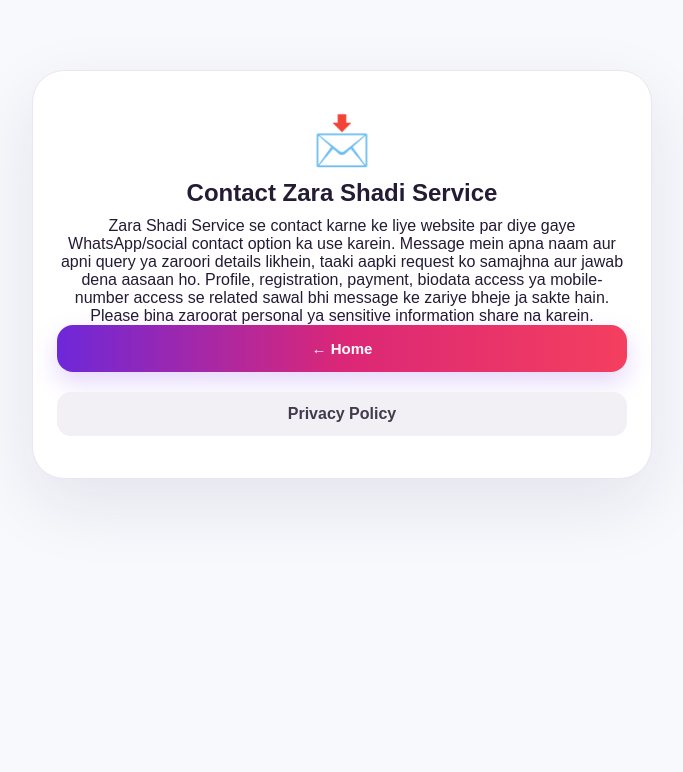
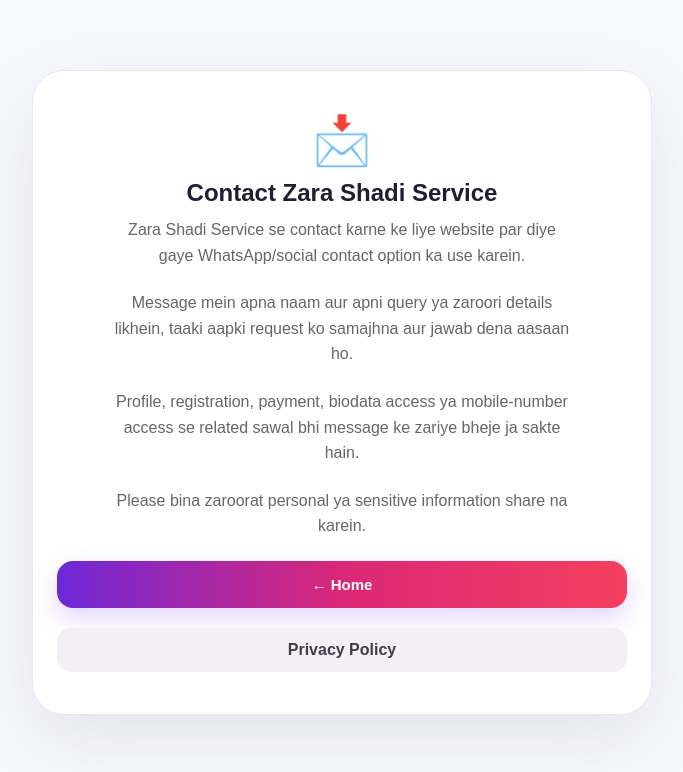
Before and after one commit to islam20111975-ops/zarashadiservice, a Next.js app: page /contact in a window 1280 px wide. Shown: the top 772 px of the page, without its empty margins (298-981 px from the left). Built offline with nearby package versions, Linux system fonts and the light colour scheme; no server answers; the database is empty.

Commit message:
Fix contact page loading

```diff
--- a/app/contact/page.js
+++ b/app/contact/page.js
@@ -1,14 +1,7 @@
-"use client";
+import Link from "next/link";
 
-import {useEffect,useState} from "react";
-import Link from "next/link";
-import {doc,getDoc} from "firebase/firestore";
-import {db} from "../../lib/firebase";
-
-const fallback="Zara Shadi Service se contact karne ke liye website par diye gaye WhatsApp/social contact option ka use karein.\n\nMessage mein apna naam aur apni query ya zaroori details likhein, taaki aapki request ko samajhna aur jawab dena aasaan ho.\n\nProfile, registration, payment, biodata access ya mobile-number access se related sawal bhi message ke zariye bheje ja sakte hain.\n\nPlease bina zaroorat personal ya sensitive information share na karein.";
+export const metadata={title:"Contact",description:"Zara Shadi Service contact details"};
 
 export default function Contact(){
-  const [content,setContent]=useState("");
-  useEffect(()=>{getDoc(doc(db,"settings","legalPages")).then(s=>{if(s.exists())setContent(s.data().contact||"")}).catch(()=>{})},[]);
-  return <main><section className="cardPage siteState"><div className="siteStateIcon">📩</div><h1>Contact Zara Shadi Service</h1><div className="pageContent">{content||fallback}</div><div className="siteStateActions"><Link className="primaryAction" href="/">← Home</Link><Link className="backAction" href="/privacy">Privacy Policy</Link></div></section></main>;
+  return <main><section className="cardPage siteState"><div className="siteStateIcon">📩</div><h1>Contact Zara Shadi Service</h1><div className="pageContent"><p>Zara Shadi Service se contact karne ke liye website par diye gaye WhatsApp/social contact option ka use karein.</p><p>Message mein apna naam aur apni query ya zaroori details likhein, taaki aapki request ko samajhna aur jawab dena aasaan ho.</p><p>Profile, registration, payment, biodata access ya mobile-number access se related sawal bhi message ke zariye bheje ja sakte hain.</p><p>Please bina zaroorat personal ya sensitive information share na karein.</p></div><div className="siteStateActions"><Link className="primaryAction" href="/">← Home</Link><Link className="backAction" href="/privacy">Privacy Policy</Link></div></section></main>;
 }
```
